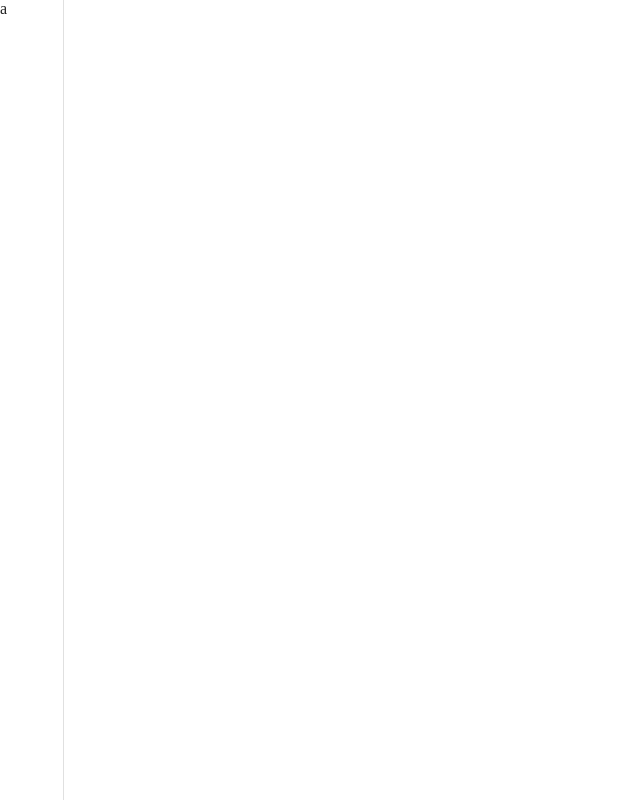
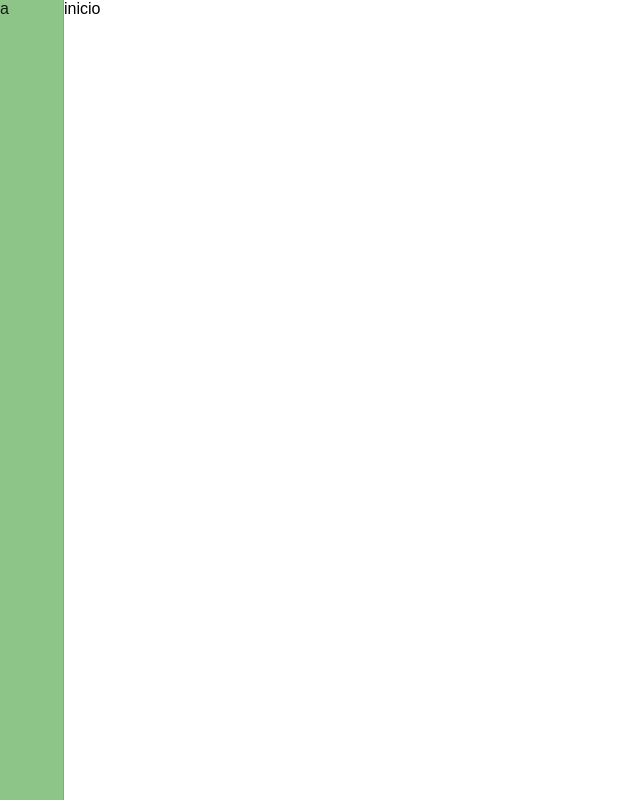
Before and after one commit to lucavini/KeyWorksChallenge, a React (Create React App) app: page / in a window 1280 px wide. Shown: the whole page, without its empty margins (0-640 px from the left). Built offline with nearby package versions, Linux system fonts and the light colour scheme.

Commit message:
default styles

```diff
--- a/src/App/index.tsx
+++ b/src/App/index.tsx
@@ -1,16 +1,21 @@
 import React from 'react';
-
-// components
-import LateralMenu from '../Components/LateralMenu';
-
 // styles
-import { Container } from './styles';
+import { ThemeProvider as MUIThemeProvider } from '@mui/material/styles';
+import { ThemeProvider as SCThemeProvider } from 'styled-components';
+import GlobalStyles from '../styles/Global';
+import MUITheme from '../styles/Default/Mui';
+import SCTheme from '../styles/Default/Styled';
+import Home from '../Components/Home';
 
 function App() {
   return (
-    <Container>
-      <LateralMenu />
-    </Container>
+    <MUIThemeProvider theme={MUITheme}>
+      <SCThemeProvider theme={SCTheme}>
+        <GlobalStyles />
+
+        <Home />
+      </SCThemeProvider>
+    </MUIThemeProvider>
   );
 }
 
--- /dev/null
+++ b/src/Components/Home/index.tsx
@@ -0,0 +1,16 @@
+import React from 'react';
+
+import LateralMenu from '../LateralMenu';
+
+import { Container } from './styles';
+
+function Home() {
+  return (
+    <Container>
+      <LateralMenu />
+      inicio
+    </Container>
+  );
+}
+
+export default Home;
--- /dev/null
+++ b/src/Components/Home/styles.ts
@@ -0,0 +1,7 @@
+import { styled } from '@mui/material/styles';
+
+export const Container = styled('main')`
+  width: 100%;
+  max-width: 1920px;
+  display: flex;
+`;
--- a/src/Components/LateralMenu/styles.ts
+++ b/src/Components/LateralMenu/styles.ts
@@ -5,11 +5,12 @@ const drawerWidth = 64;
 
 export const Drawer = styled(MuiDrawer, {
   shouldForwardProp: (prop) => prop !== 'open',
-})(() => ({
+})(({ theme }) => ({
   width: drawerWidth,
   flexShrink: 0,
   '& .MuiDrawer-paper': {
     width: drawerWidth,
     boxSizing: 'border-box',
+    background: theme.palette.primary.light,
   },
 }));
--- /dev/null
+++ b/src/styles/Default/Mui.ts
@@ -0,0 +1,29 @@
+import { createTheme } from '@mui/material/styles';
+
+const theme = createTheme({
+  typography: {
+    fontFamily: '"Montserrat", sans-serif',
+  },
+
+  palette: {
+    primary: {
+      light: '#8CC587',
+      main: '#107154',
+      dark: '#3A5138',
+      contrastText: '#fff',
+    },
+
+    secondary: {
+      light: '#0000004D',
+      main: '#00000080',
+      dark: '#000000E6',
+      contrastText: '#fff',
+    },
+
+    error: {
+      main: '#A31E20',
+    },
+  },
+});
+
+export default theme;
--- /dev/null
+++ b/src/styles/Default/Styled.ts
@@ -0,0 +1,21 @@
+export default {
+  palette: {
+    primary: {
+      light: '#8CC587',
+      main: '#107154',
+      dark: '#3A5138',
+      contrastText: '#fff',
+    },
+
+    secondary: {
+      light: '#0000004D',
+      main: '#00000080',
+      dark: '#000000E6',
+      contrastText: '#fff',
+    },
+
+    error: {
+      main: '#A31E20',
+    },
+  },
+};
--- /dev/null
+++ b/src/styles/Global.ts
@@ -0,0 +1,20 @@
+import { createGlobalStyle } from 'styled-components';
+
+export default createGlobalStyle`
+    *{
+        margin: 0;
+        padding: 0;
+        box-sizing: border-box;
+        font-family: 'Montserrat', sans-serif;
+    }
+
+    body{
+        font-size: 16px;
+        background: #fff};
+        color:  ${({ theme }) => theme.palette.secondary.dark};
+    }
+
+    button{
+        cursor: pointer;
+    }
+`;
```
Also changed, not shown: src/@types/styles.d.ts (added, +47 -0 lines).
